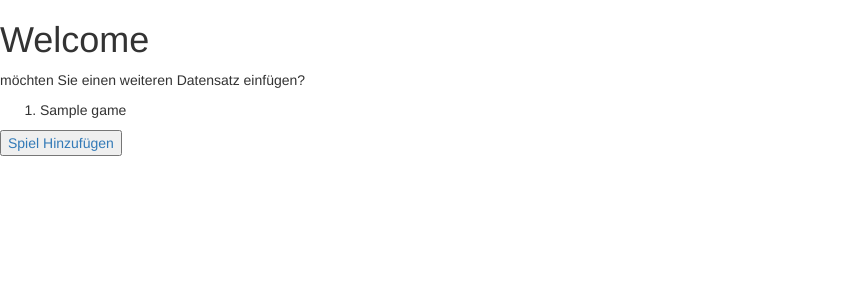
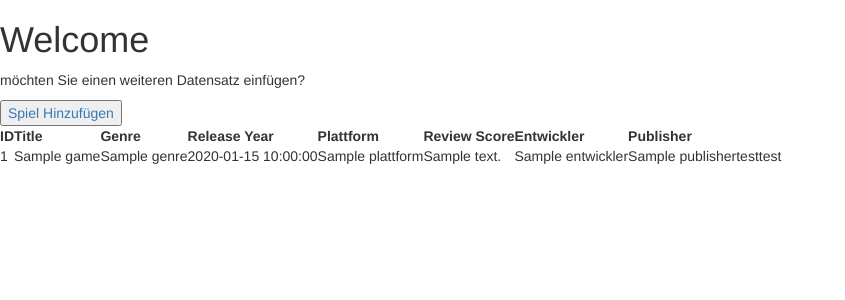
Before and after one commit to atJustinG/GameListe, a Symfony app: template templates/games/index.html.twig in a window 1280 px wide. Shown: the top 300 px of the page, without its empty margins (0-845 px from the left). Run offline with Twig, Linux system fonts and the light colour scheme; the template is opened without the code that fills it: most values are stand-ins (such as "Sample title", 1, 10 or a date in 2020); some libraries are stand-ins or nearby versions.

Commit message:
games Anzeigen in index integriert

```diff
--- a/templates/games/index.html.twig
+++ b/templates/games/index.html.twig
@@ -8,12 +8,39 @@
 
     <div>
         <p>möchten Sie einen weiteren Datensatz einfügen?</p>
-        <ol>
+
+        <table>
+            <tr>
+                <th>ID</th>
+                <th>Title</th>
+                <th>Genre</th>
+                <th>Release Year</th>
+                <th>Plattform</th>
+                <th>Review Score</th>
+                <th>Entwickler</th>
+                <th>Publisher</th>
+                <th></th>
+                <th></th>
+            </tr>
             {% for game in games %}
-                <li>{{ game.title }}</li>
+            <tr>
+                <td>{{ game.id }}</td>
+                <td>{{ game.title }}</td>
+                <td>{{ game.genre }}</td>
+                <td>{{ game.release_date }}</td>
+                <td>{{ game.plattform.name }}</td>
+                <td>{{ gamme.review }}</td>
+                <td>{{ game.entwickler.name }}</td>
+                <td>{{ game.publisher }}</td>
+                <td>test</td>
+                <td>test</td>
+
+            </tr>
             {% endfor %}
-        </ol>
+                {#{{ game.title }}#}
+
         <a href= "{{ path("app_game_addGame") }}"><button type="button" name="btnYes">Spiel Hinzufügen</button></a>
+        </table>
 
     </div>
 
```
